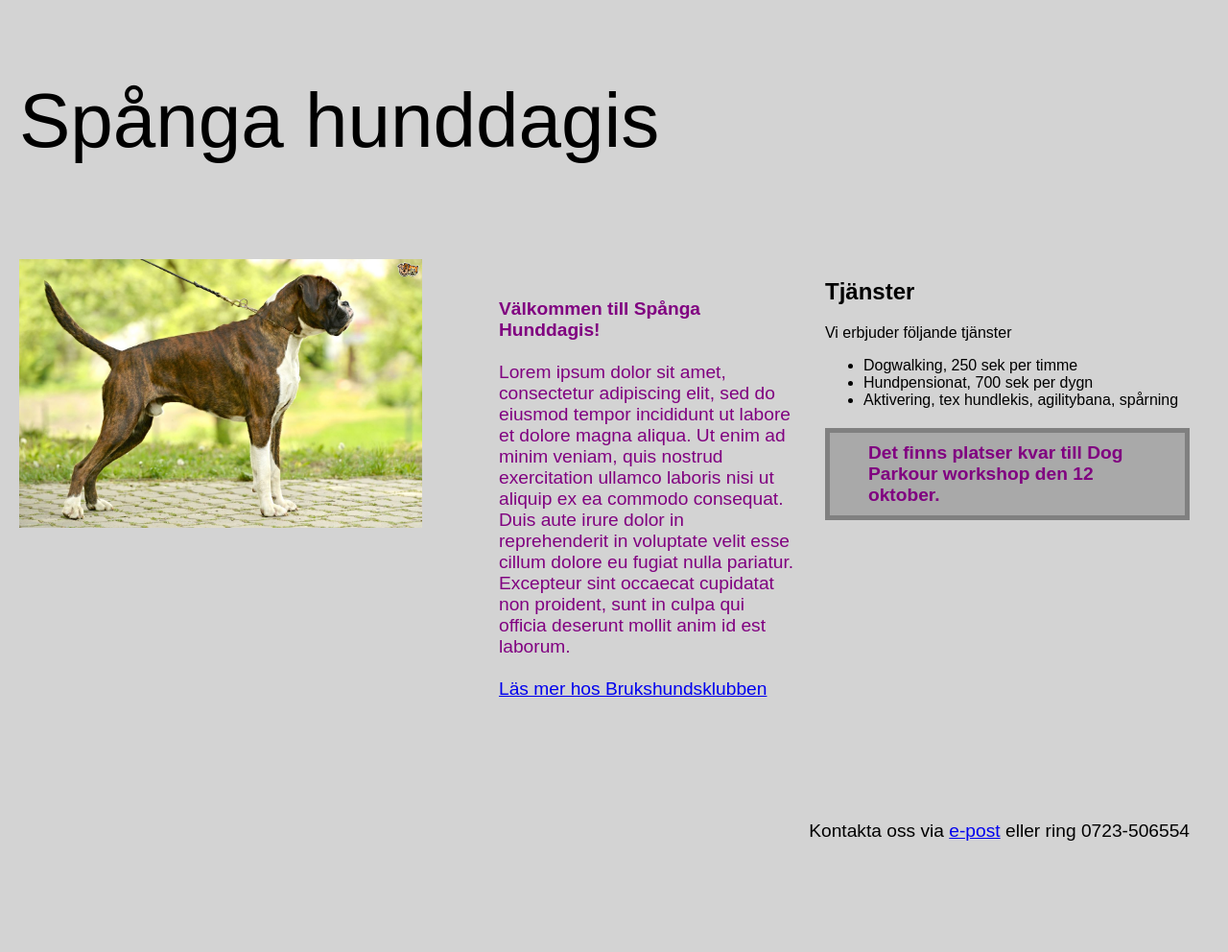
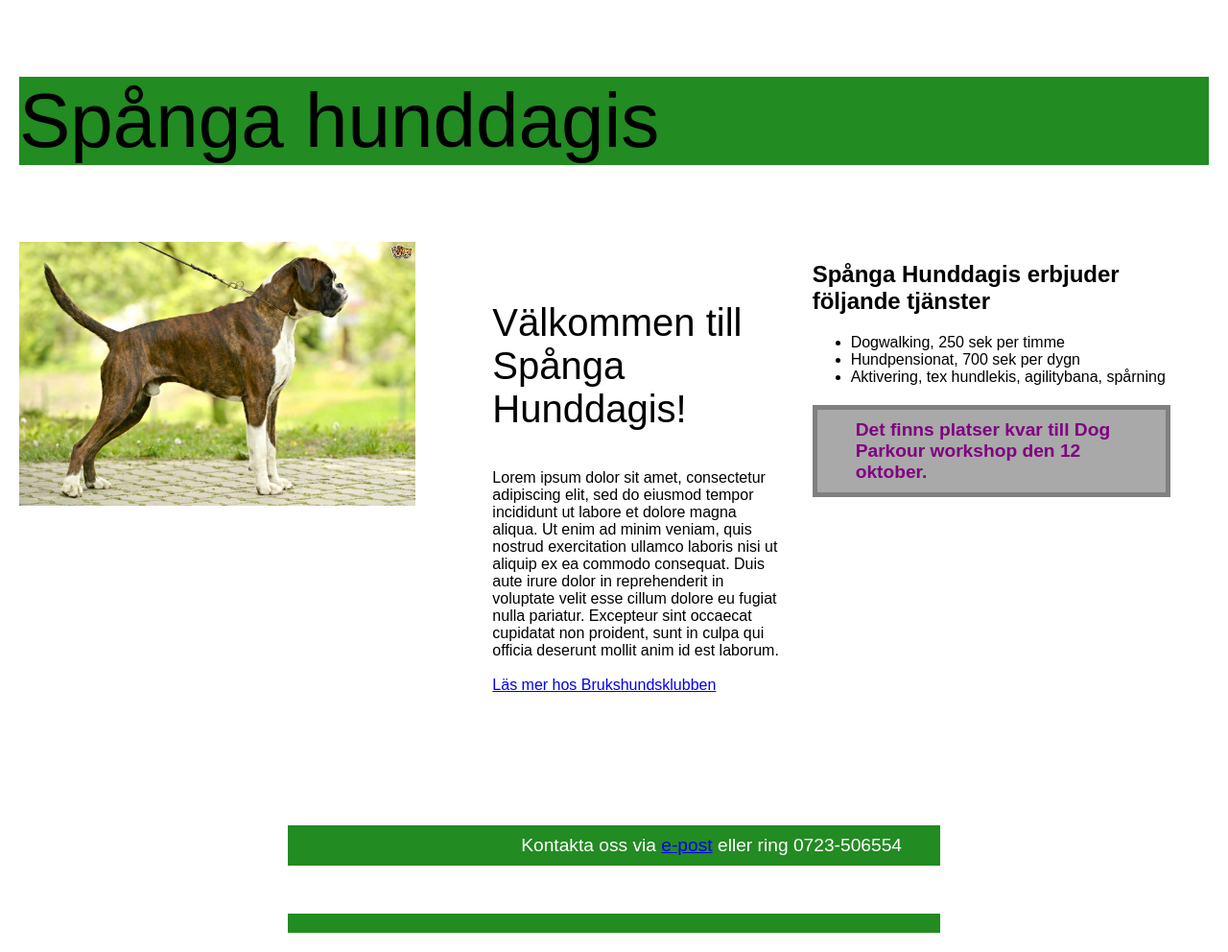
Before and after one commit to viktoriaenmark/Comprendcodecamp, a plain HTML site: page index.html in a window 1280 px wide. Shown: the whole page at 96% size. Before the commit the page ends 896 px from the top, so only its background shows below. Drawn offline with Linux system fonts and the light colour scheme; files whose address does not match are found by name.

Commit message:
footer change

```diff
--- a/index.html
+++ b/index.html
@@ -12,11 +12,16 @@
   </head>
   <body>
 
+
+    <div class="pure-g">
+        <div class="pure-u-1-1">
+
   <p class="title">  Spånga hunddagis </p>
+        </div>
+              </div>
 
 
 
-  <BR>
 
     <div class="pure-g">
         <div class="pure-u-1-3">
@@ -26,9 +31,8 @@
         <div class="pure-u-1-3">
           <p><div class="padding">
 
-              <p> <b>Välkommen till Spånga Hunddagis! </b>
-                <BR>
-                  <BR>
+            <p class="heading"> Välkommen till Spånga Hunddagis! </p>
+
 
            Lorem ipsum dolor sit amet, consectetur adipiscing elit,
             sed do eiusmod tempor incididunt ut labore et dolore magna
@@ -48,8 +52,8 @@
               </div></p>
         </div>
         <div class="pure-u-1-3">
-          <p>  <h2> Tjänster </h2>
-          Vi erbjuder följande tjänster
+          <p>  <h2> Spånga Hunddagis erbjuder följande tjänster </h2>
+
           <ul>
             <li>Dogwalking, 250 sek per timme</li>
             <li>Hundpensionat, 700 sek per dygn</li>
--- a/styles.css
+++ b/styles.css
@@ -3,8 +3,9 @@
 
 
 body {
-    background-color: #D3D3D3;
-    margin-left: 20px
+    background-color: #FFF;
+    margin-left: 20px;
+    margin-right: 20px;
 }
 p {
   font-size: 120%;
@@ -19,8 +20,19 @@ p {
 p.title {
   color: black;
   font: tahoma;
-  font-size: 80px
+  font-size: 80px;
+  background-color: #228B22;
 }
+
+
+
+p.heading {
+  color: black;
+  font: tahoma;
+  font-size: 40px;
+
+}
+
 
 
 div.padding {
@@ -67,6 +79,14 @@ a:hover {
 
 p.para1 {
     text-align: right;
-    color: black;
-    padding-right:40px
+    color: white;
+    padding-right:40px;
+    padding-top: 10px;
+    padding-bottom: 10px;
+    padding-left: 40px;
+    background-color: #228B22;
+    margin-right: 280px;
+    margin-top: 50px;
+    margin-left: 280px;
+
 }
```
